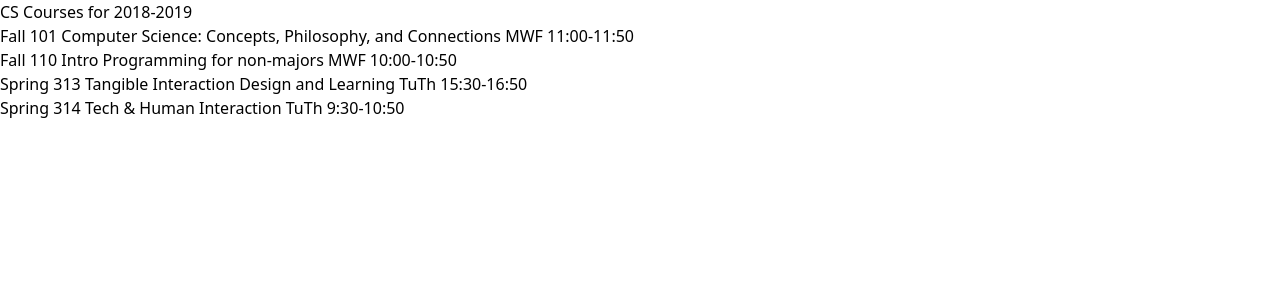
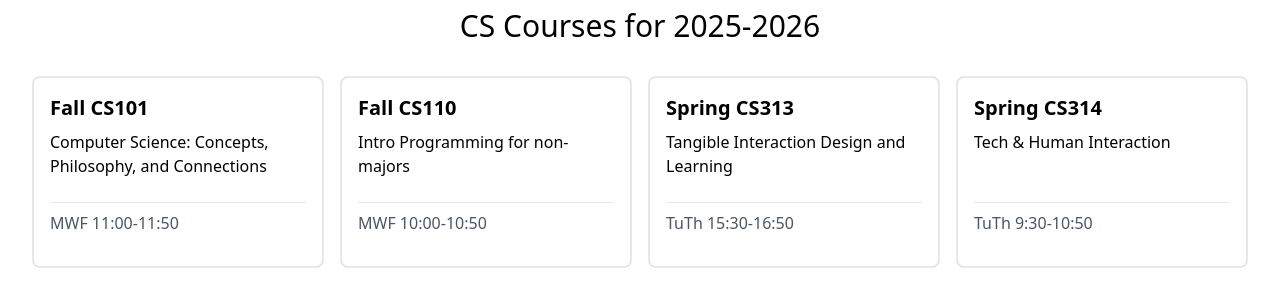
Before and after one commit to rajdave7/CS392-React-Challenge-Raj, a React (Vite) app: page / in a window 1280 px wide. Shown: the top 306 px of the page. Built offline with nearby package versions, Linux system fonts and the light colour scheme.

Commit message:
Add Style

```diff
--- a/package.json
+++ b/package.json
@@ -18,7 +18,6 @@
     "tailwindcss": "^4.1.13"
   },
   "devDependencies": {
-    "eslint": "^9.35.0",
     "@eslint/js": "^9.35.0",
     "@testing-library/react": "^16.3.0",
     "@types/react": "^19.1.13",
@@ -27,6 +26,7 @@
     "@vitest/coverage-v8": "^3.2.4",
     "@vitest/ui": "^3.2.4",
     "babel-plugin-react-compiler": "^19.1.0-rc.3",
+    "eslint": "^9.35.0",
     "eslint-plugin-react-hooks": "^6.0.0-rc.1",
     "eslint-plugin-react-refresh": "^0.4.19",
     "globals": "^16.4.0",
--- a/src/App.tsx
+++ b/src/App.tsx
@@ -2,7 +2,7 @@ import Banner from "./components/Banner";
 import CourseList from "./components/CourseList";
 
 const schedule = {
-  "title": "CS Courses for 2018-2019",
+  "title": "CS Courses for 2025-2026",
   "courses": {
     "F101" : {
       "term": "Fall",
--- a/src/components/Banner.tsx
+++ b/src/components/Banner.tsx
@@ -3,7 +3,7 @@ interface BannerProps{
 }
 
 const Banner = ({title}: BannerProps) =>(
-    <h1>{title}</h1>
+    <h1 className="text-center text-3xl m-2">{title}</h1>
 )
 
 export default Banner;
--- a/src/components/CourseList.tsx
+++ b/src/components/CourseList.tsx
@@ -9,9 +9,27 @@ interface CourseListProps {
   courses: Course[];
 }
 
-const CourseList = ({courses}:CourseListProps)=>{
-    return courses.map(course=> <p>{course.term} {course.number} {course.title} {course.meets}</p>)
-}
+const CourseList = ({courses}:CourseListProps)=>
+     (
+      <div className="grid gap-4 grid-cols-1 sm:grid-cols-2 md:grid-cols-4 p-4 m-4">
+        {courses.map((course) => (
+          <div
+            key={`${course.term}-${course.number}`}
+            className="border-2 border-gray-200 bg-white h-48 rounded-lg p-4 flex flex-col"
+          >
+            <div className="mb-2 text-xl font-semibold">
+              {course.term} CS{course.number}
+            </div>
+
+
+            <div className="text-l font-medium mb-2 h-16">{course.title}</div>
+            <div className="border-t border-gray-200 mb-2"></div>
+            <div className="text-l text-gray-600">{course.meets}</div>
+          </div>
+        ))}
+      </div>
+    )
+
 
 
 export default CourseList;
--- a/src/index.css
+++ b/src/index.css
@@ -1,6 +1,6 @@
 @import "tailwindcss";
 
-@theme {
+/* @theme {
   --animate-logo-spin: logo-spin infinite 20s linear;
 
   @keyframes logo-spin {
@@ -11,4 +11,4 @@
       transform: rotate(360deg);
     }
   }
-}
+} */
```
